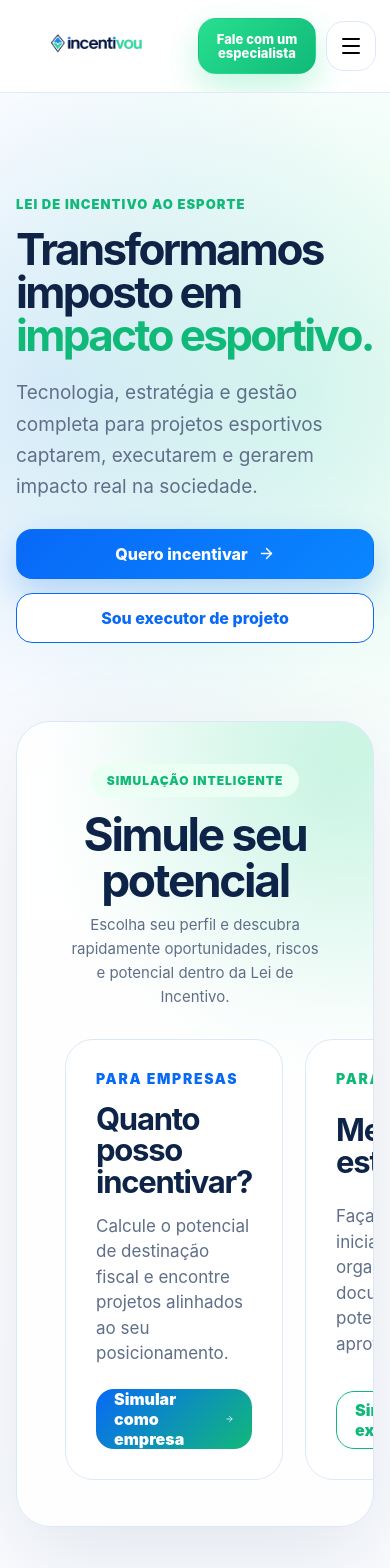
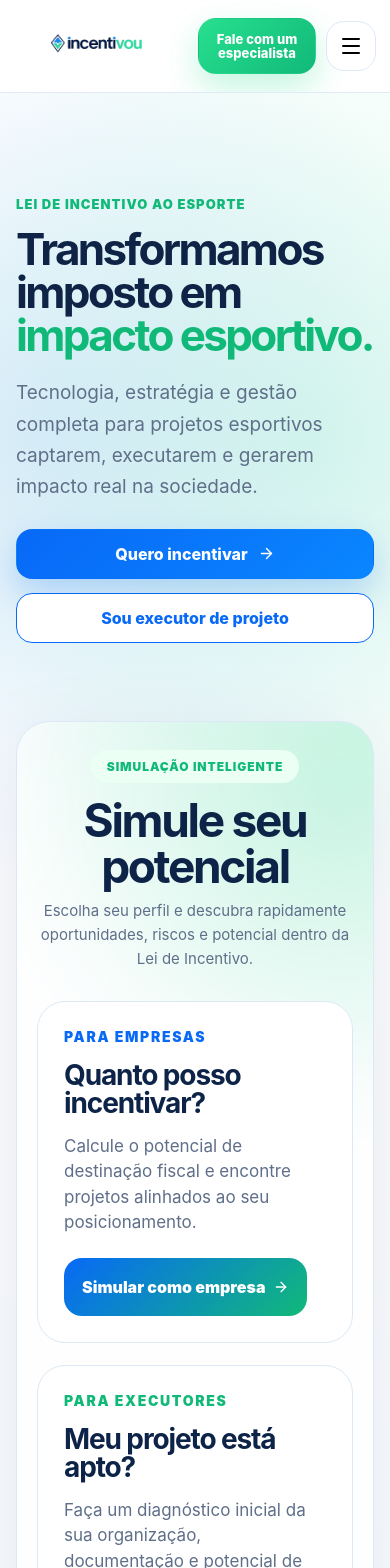
Before and after one commit to Brunoleoguilherme/incentivou-site, a Next.js app: page / in a window 390 px wide. Shown: the top 1568 px of the page. Built offline with nearby package versions, Linux system fonts and the light colour scheme.

Commit message:
Corrige responsivo da home e bloco plataforma

```diff
--- a/app/globals.css
+++ b/app/globals.css
@@ -3739,3 +3739,147 @@ main {
   color: var(--muted);
   line-height: 1.6;
 }
+
+/* HOME - PREVIEW PLATAFORMA */
+
+.homePlatformPreview {
+  padding-top: 80px;
+  padding-bottom: 80px;
+  background:
+    radial-gradient(circle at 85% 10%, rgba(20,199,132,.14), transparent 34%),
+    linear-gradient(180deg, #ffffff 0%, #f4f8ff 100%);
+}
+
+.homePlatformGrid {
+  display: grid;
+  grid-template-columns: .85fr 1.15fr;
+  gap: 48px;
+  align-items: center;
+}
+
+.homePlatformText h2 {
+  font-size: clamp(42px, 5vw, 68px);
+  line-height: .98;
+  letter-spacing: -.055em;
+  margin: 22px 0;
+}
+
+.homePlatformText h2 strong {
+  color: var(--green-2);
+}
+
+.homePlatformText p {
+  color: var(--muted);
+  font-size: 19px;
+  line-height: 1.7;
+  margin-bottom: 28px;
+  max-width: 620px;
+}
+
+.homePlatformImage {
+  background: #fff;
+  border: 1px solid #dce8f5;
+  border-radius: 32px;
+  padding: 16px;
+  box-shadow: 0 30px 90px rgba(8,34,82,.12);
+}
+
+.homePlatformImage img {
+  width: 100%;
+  height: auto;
+  display: block;
+  border-radius: 22px;
+}
+
+@media (max-width: 1000px) {
+  .homePlatformGrid {
+    grid-template-columns: 1fr;
+  }
+}
+
+/* =========================================================
+   HOME - BLOCO PLATAFORMA RESPONSIVO
+========================================================= */
+
+.homePlatformPreview {
+  overflow: hidden !important;
+}
+
+.homePlatformGrid {
+  width: 100% !important;
+  max-width: 1320px !important;
+  margin: 0 auto !important;
+  grid-template-columns: minmax(0, 0.9fr) minmax(0, 1.1fr) !important;
+}
+
+.homePlatformText,
+.homePlatformImage {
+  min-width: 0 !important;
+}
+
+.homePlatformImage {
+  overflow: hidden !important;
+}
+
+.homePlatformImage img {
+  max-width: 100% !important;
+  object-fit: contain !important;
+}
+
+/* MOBILE */
+@media (max-width: 768px) {
+  .homePlatformPreview {
+    padding: 52px 0 !important;
+  }
+
+  .homePlatformGrid {
+    display: grid !important;
+    grid-template-columns: 1fr !important;
+    gap: 28px !important;
+  }
+
+  .homePlatformText h2 {
+    font-size: 38px !important;
+    line-height: 1.02 !important;
+    letter-spacing: -0.04em !important;
+  }
+
+  .homePlatformText p {
+    font-size: 17px !important;
+    line-height: 1.55 !important;
+  }
+
+  .homePlatformText .btn {
+    width: 100% !important;
+    justify-content: center !important;
+  }
+
+  .homePlatformImage {
+    padding: 10px !important;
+    border-radius: 22px !important;
+  }
+
+  .homePlatformImage img {
+    width: 100% !important;
+    height: auto !important;
+    border-radius: 16px !important;
+  }
+
+  .hero .premiumSystem {
+    max-width: 100% !important;
+    padding: 28px 20px !important;
+  }
+
+  .hero .simulatorProfileGrid {
+    grid-template-columns: 1fr !important;
+  }
+
+  .hero .profileSimCard {
+    min-height: auto !important;
+    padding: 26px !important;
+  }
+
+  .hero .profileSimCard strong {
+    font-size: 28px !important;
+  }
+}
```
